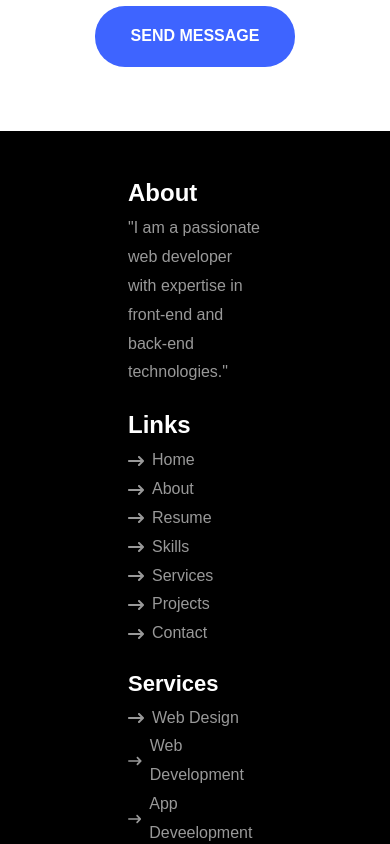
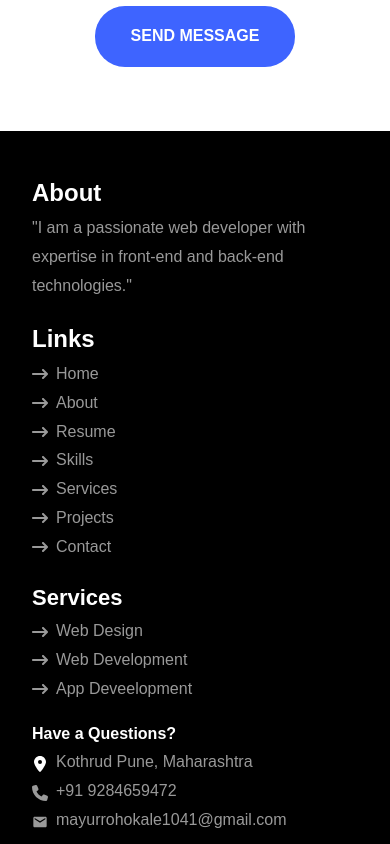
Before and after one commit to mayurrohokale/portfolio, a React (Create React App) app: page / in a window 390 px wide. Shown: the part 10280-11124 px from the top of the page. Built offline with nearby package versions, Linux system fonts and the light colour scheme.

Commit message:
changes for responsive

```diff
--- a/src/component/Footer.js
+++ b/src/component/Footer.js
@@ -5,8 +5,8 @@ import { MdEmail } from "react-icons/md";
 
 export default function Footer() {
   return (
-    <div className="bg-black mt-12 w-auto items-center px-24">
-      <div className="grid xl:grid-cols-4 grid-cols-1 text-white px-8 py-10 gap-4">
+    <div className="bg-black mt-12 items-center w-screen">
+      <div className="grid xl:grid-cols-4 grid-cols-1 text-white px-8 py-10 gap-4 ">
         <div>
           <h1 className="text-[24px] font-bold">About</h1>
           <p className="text-[#999999]">
```
